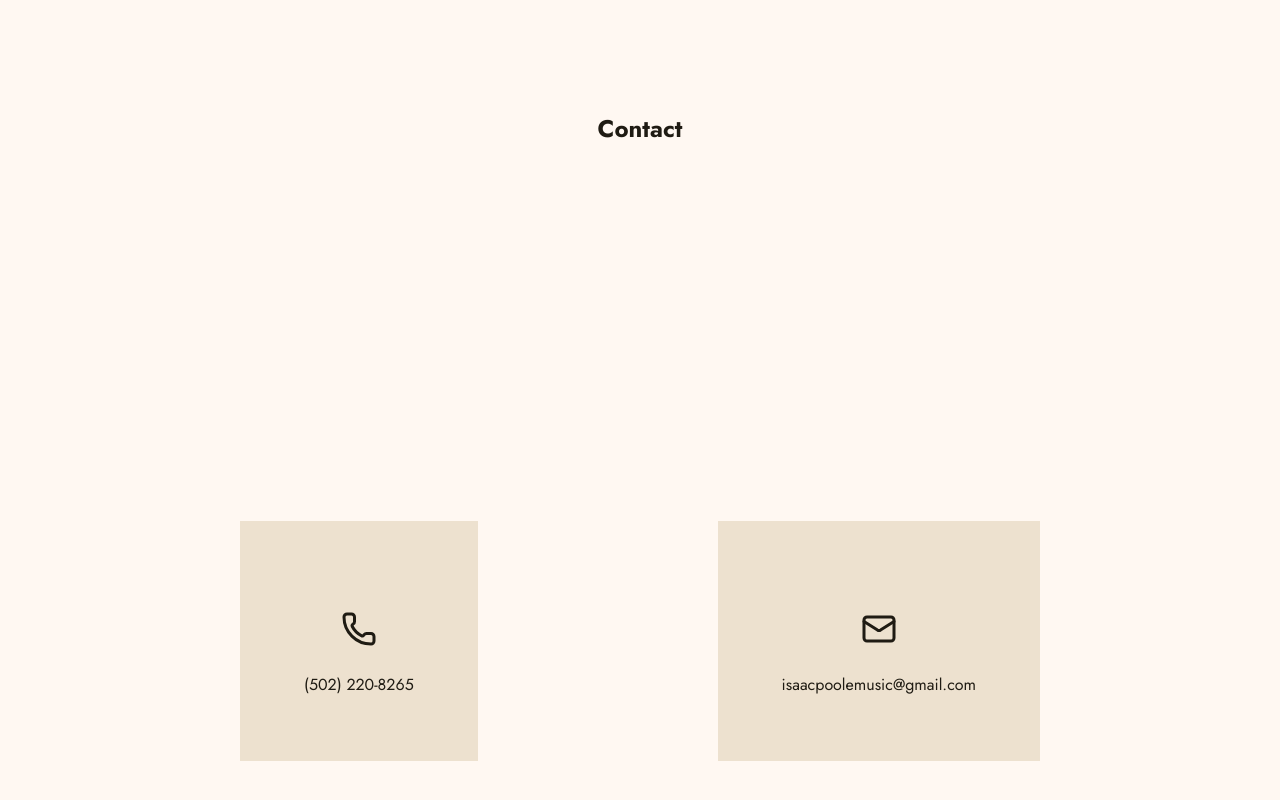
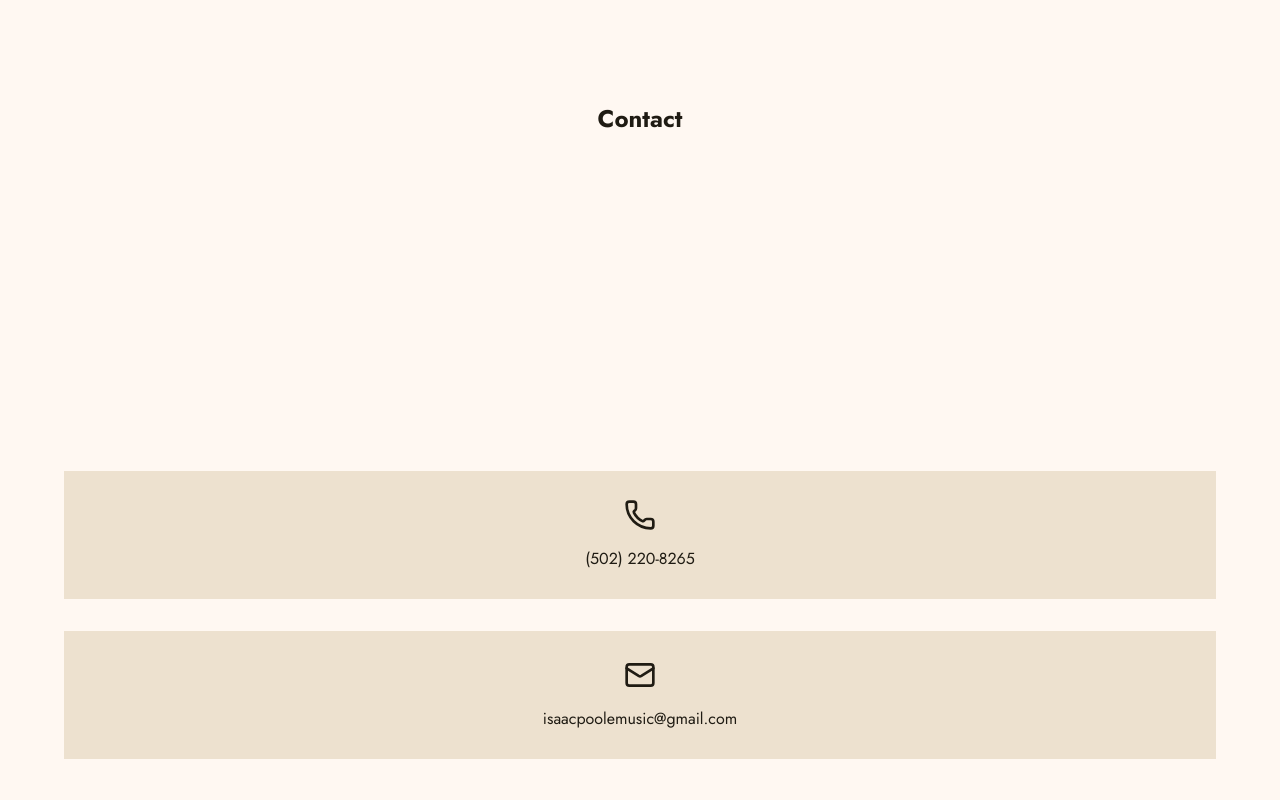
Before and after one commit to isfopo/about, a React (Vite) app: page / in a window 1280 px wide. Shown: the part 4242-5042 px from the top of the page. Built offline with nearby package versions, Linux system fonts and the light colour scheme.

Commit message:
💄 style(ContactSection): update layout and spacing
- change container width to 100vw for full viewport width
- switch flex-direction from row to column for better alignment
- add gap and padding for improved spacing and aesthetics
- adjust svg dimensions for consistent icon size

```diff
--- a/src/components/Section/ContactSection/index.module.css
+++ b/src/components/Section/ContactSection/index.module.css
@@ -1,24 +1,30 @@
 .contact {
   .container {
-    width: 100%;
+    width: 100vw;
     display: flex;
-    flex-direction: row;
+    flex-direction: column;
     align-items: center;
     justify-content: center;
-    padding: 20px;
     justify-content: space-evenly;
+    gap: 2rem;
+    padding-bottom: 2rem;
 
     > div {
+      width: 90vw;
       display: flex;
+      height: 6rem;
       flex-direction: column;
+      justify-content: center;
       align-items: center;
+      gap: 1rem;
+      padding: 1rem 0;
       color: var(--md-sys-color-on-surface);
       background-color: var(--md-sys-color-surface-variant);
-      padding: 4rem;
 
       svg {
-        padding: 2rem;
-        transform: scale(1.5);
+        height: 2rem;
+        width: 2rem;
+        color: var(--md-sys-color-on-surface);
       }
     }
   }
```
